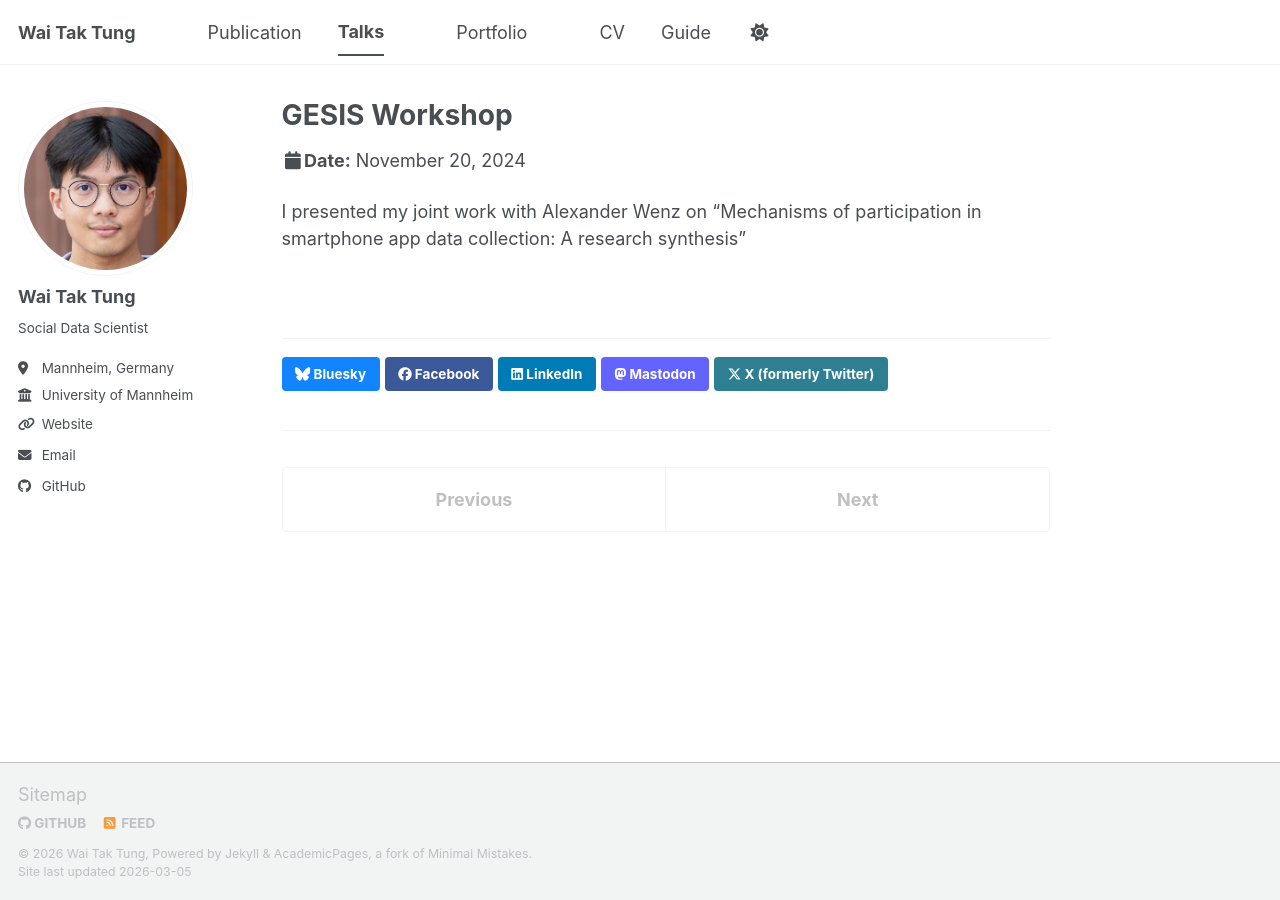
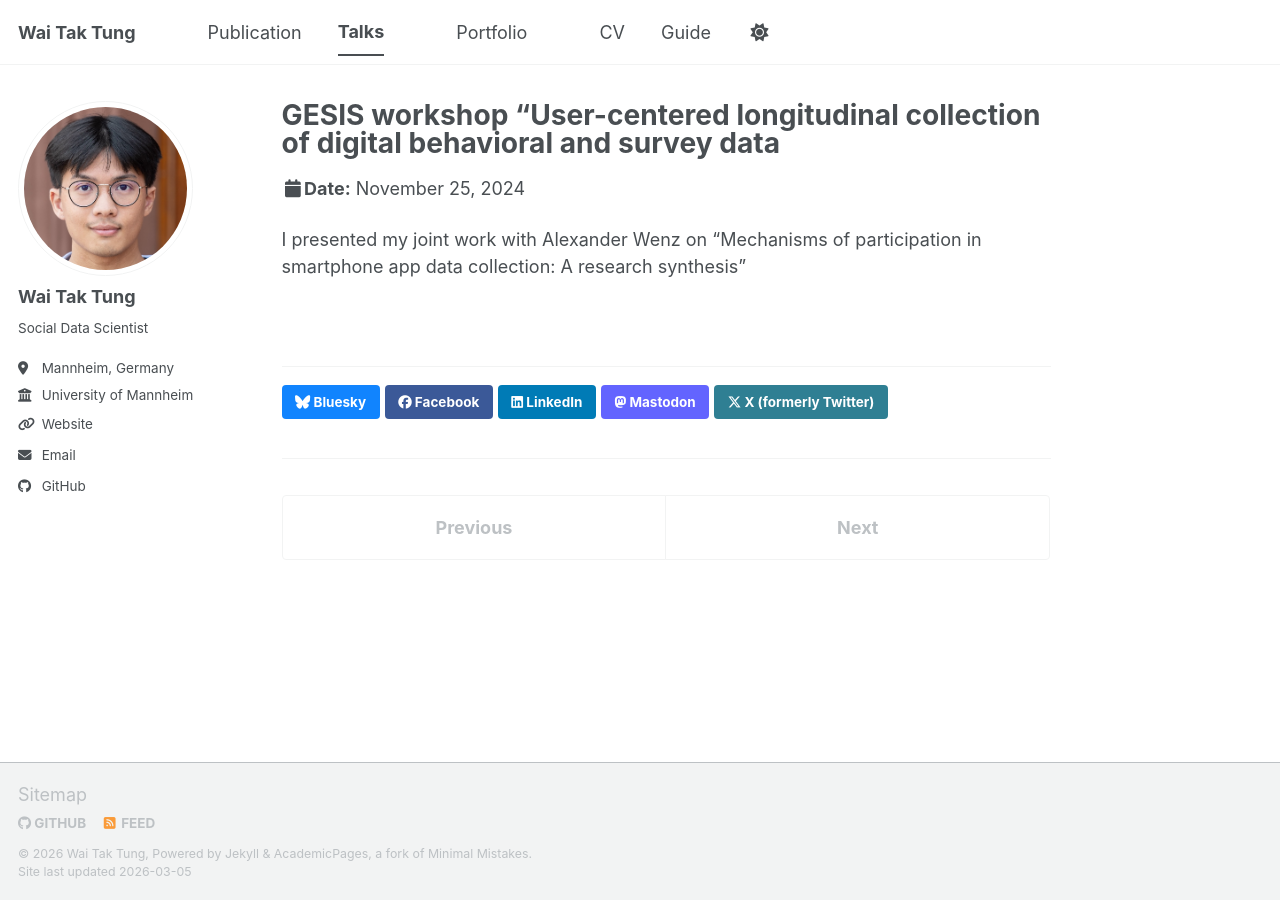
Before and after one commit to wttung/wttung.github.io, a Jekyll site: the page built from _talks/GESIS_DBD24.md, in a window 1280 px wide. Built offline with Jekyll 4.4.1, drawn with Linux system fonts in a browser that asks for light colours; a script bundle is joined from its source files by our own code; library files that are not in the unit come from our copies.

Commit message:
Update GESIS_DBD24.md

```diff
--- a/_talks/GESIS_DBD24.md
+++ b/_talks/GESIS_DBD24.md
@@ -1,10 +1,10 @@
 ---
-title: "GESIS Workshop"
+title: "GESIS workshop “User-centered longitudinal collection of digital behavioral and survey data"
 collection: Workshop presentation
 type: Workshop presentation
 permalink:
-venue: "Mannheim"
-date: 2024-11-20
+venue: "B6, Mannheim"
+date: 2024-11-25
 location: "Mannheim, Germany"
 ---
 
```
